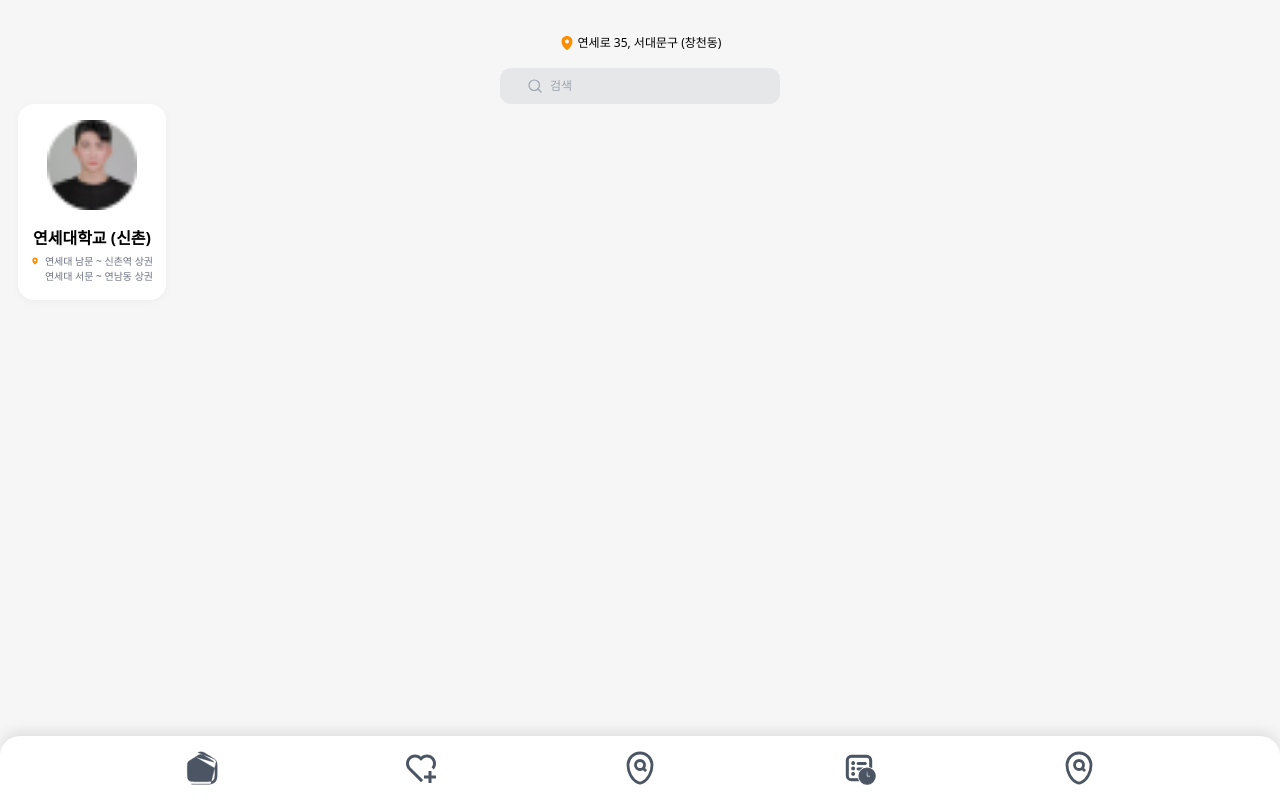
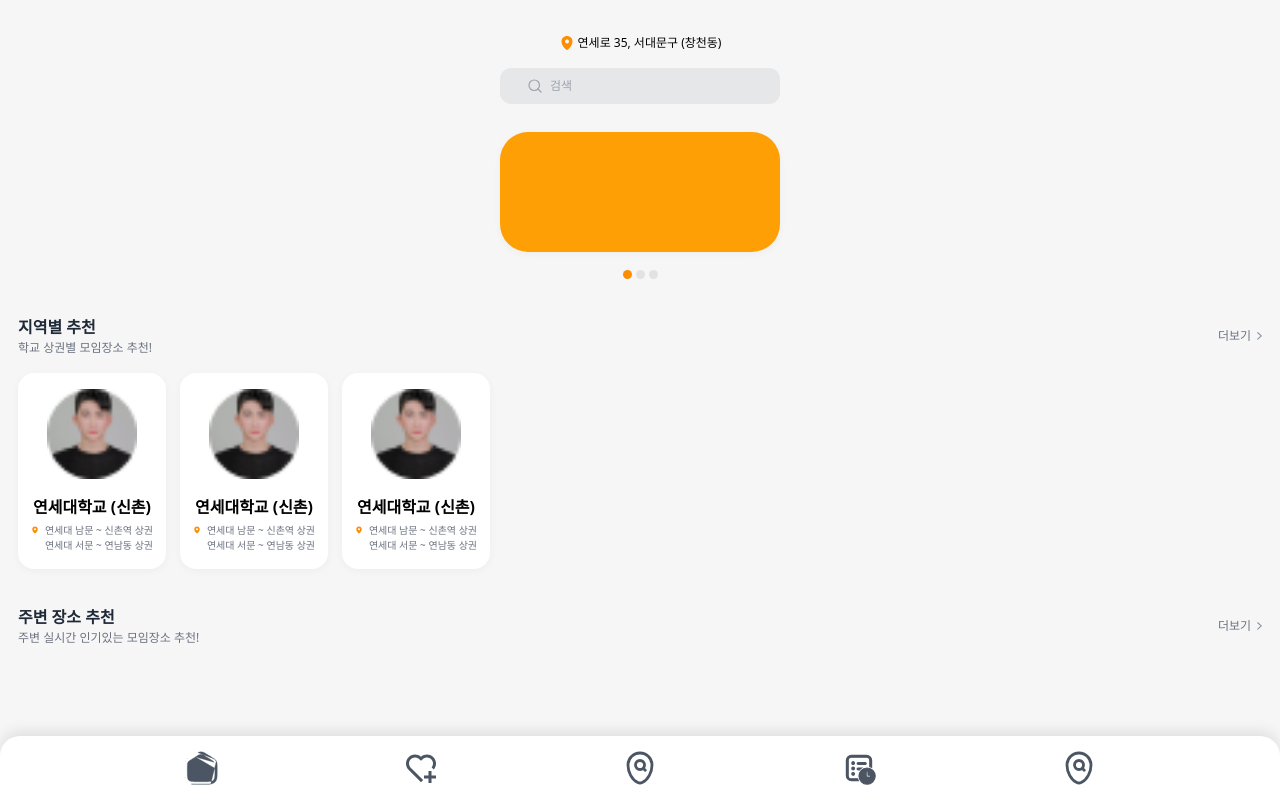
Before and after one commit to dkfriend2023/beabuddy-frontend, a Next.js app: page / in a window 1280 px wide. Built offline with nearby package versions, Linux system fonts and the light colour scheme.

Commit message:
added temporary ad box, finished 지역별 추천 section in index page

```diff
--- a/src/components/AreaCard.tsx
+++ b/src/components/AreaCard.tsx
@@ -5,7 +5,7 @@
 
 function AreaCard() {
   return (
-    <div className="w-[148px] h-[196px] bg-[#ffffff] rounded-[16px] shadow-[0_2px_8px_0_rgba(0,0,0,0.04)] p-[10px] flex flex-col justify-center items-center">
+    <div className="min-w-[148px] min-h-[196px] bg-[#ffffff] rounded-[16px] shadow-[0_2px_8px_0_rgba(0,0,0,0.04)] p-[10px] flex flex-col justify-center items-center">
       <Image src={sampleimg} width={90} height={90} alt="icon" />
       <div className="text-[1f2937] text-[16px] font-semibold mt-[16px] mb-[3.98px]">
         연세대학교 (신촌)
--- a/src/components/SearchBar.tsx
+++ b/src/components/SearchBar.tsx
@@ -4,7 +4,7 @@
 
 function SearchBar() {
   return (
-    <div className="w-[280px] h-[36px] bg-[#e6e7e9] rounded-[11px] px-[27px] py-[5px] flex items-center justify-start gap-[7px]">
+    <div className="w-[280px] h-[36px] bg-[#e6e7e9] rounded-[11px] px-[27px] py-[5px] flex items-center justify-start gap-[7px] mb-[28px]">
       <Image src={search} width={16} height={16} alt="icon" />
       <div className="text-[#9ca3af] text-[12px] font-normal">검색</div>
     </div>
--- a/src/pages/index.tsx
+++ b/src/pages/index.tsx
@@ -1,4 +1,8 @@
 import Link from "next/link";
+import Image from "next/image";
+
+import carousel_indicator_dots from "/public/carousel-indicator-dots.svg";
+import chevron_right from "/public/chevron-right.svg";
 
 import Header from "../components/Header";
 import AreaCard from "../components/AreaCard";
@@ -7,14 +11,48 @@
 
 function Page() {
   return (
-    <div className="h-screen bg-[#f6f6f6] relative p-[18px]">
+    <div className="h-screen bg-[#f6f6f6] relative p-[18px] overflow-hidden">
       <Header />
       <Link href="#">
         <div className="flex justify-center">
           <SearchBar />
         </div>
       </Link>
-      <AreaCard />
+      <div className="flex flex-col justify-center items-center mb-[36px]">
+        <div className="w-[280px] h-[120px] bg-[#ff9f06] rounded-[28px] shadow-[0_2px_8px_0_rgba(0,0,0,0.04)] mb-[18px]"></div>
+        <Image src={carousel_indicator_dots} width={35} height={9} alt="icon" />
+      </div>
+      <div className="flex justify-between items-center">
+        <div className="flex flex-col">
+          <div className="text-[#1f2937] text-[16px] font-semibold">지역별 추천</div>
+          <div className="text-[#6b7280] text-[12px] font-medium">학교 상권별 모임장소 추천!</div>
+        </div>
+        <Link href="#">
+          <div className="flex justify-between items-center w-[44px]">
+            <div className="text-[#6b7280] text-[12px] font-medium">더보기</div>
+            <Image src={chevron_right} width={5} height={8.75} alt="icon" />
+          </div>
+        </Link>
+      </div>
+      <div className="flex gap-[14px] mt-[16px] mb-[36px]">
+        <AreaCard />
+        <AreaCard />
+        <AreaCard />
+      </div>
+      <div className="flex justify-between items-center">
+        <div className="flex flex-col">
+          <div className="text-[#1f2937] text-[16px] font-semibold">주변 장소 추천</div>
+          <div className="text-[#6b7280] text-[12px] font-medium">
+            주변 실시간 인기있는 모임장소 추천!
+          </div>
+        </div>
+        <Link href="#">
+          <div className="flex justify-between items-center w-[44px]">
+            <div className="text-[#6b7280] text-[12px] font-medium">더보기</div>
+            <Image src={chevron_right} width={5} height={8.75} alt="icon" />
+          </div>
+        </Link>
+      </div>
       <NavBar />
     </div>
   );
```
Also changed, not shown: public/carousel-indicator-dots.svg (added), public/chevron-right.svg (added).
